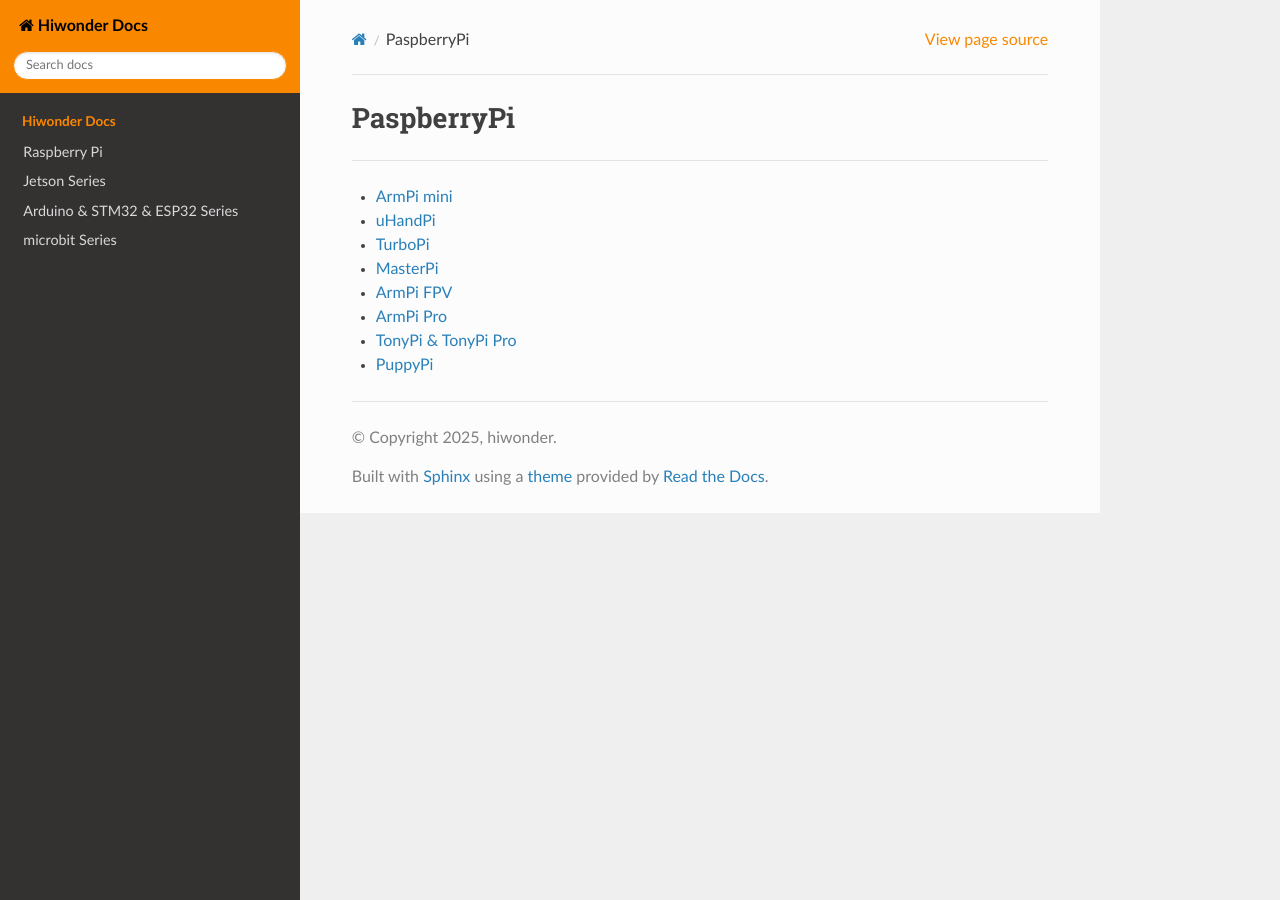
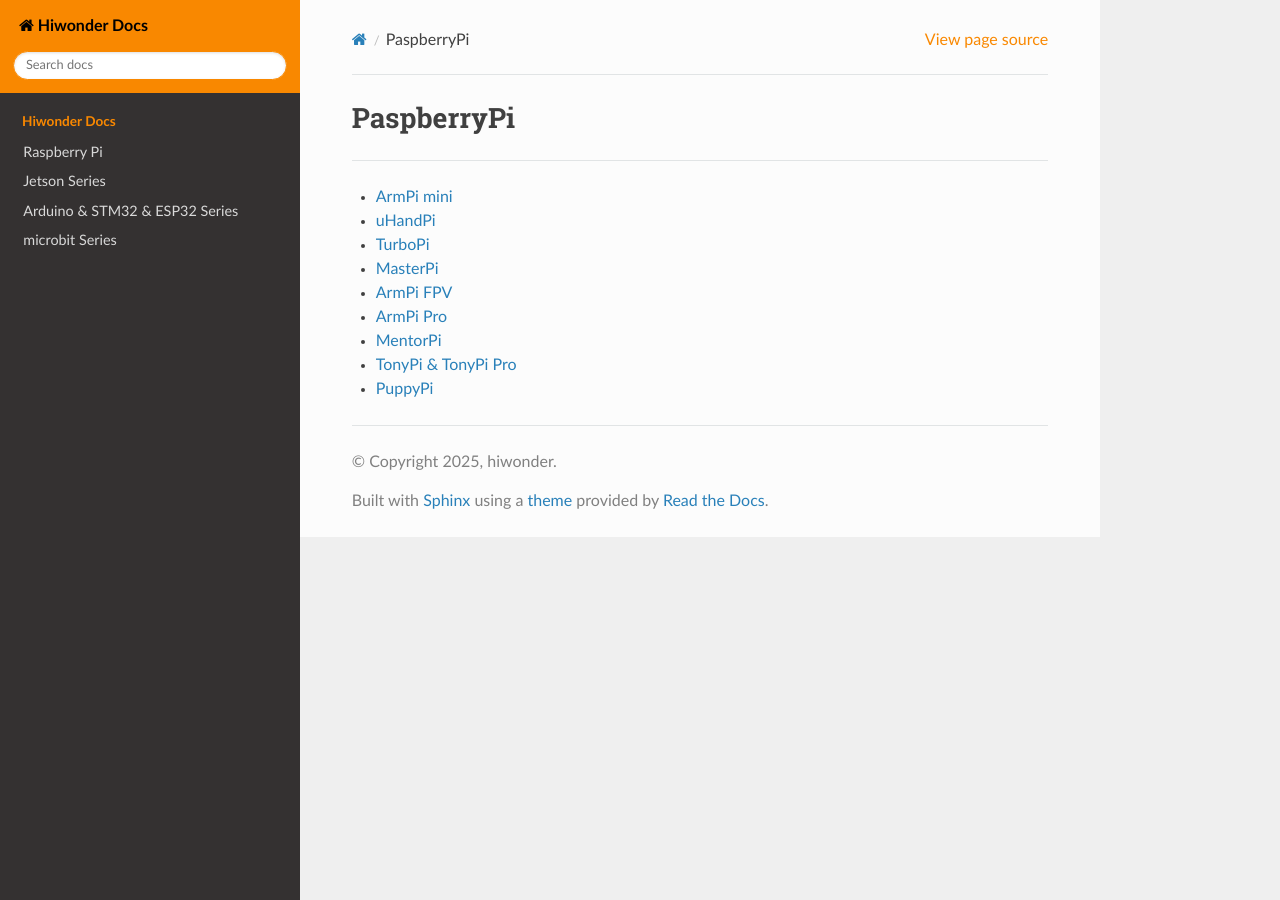
Before and after one commit to Hiwonder-docs/Hiwonder-docs, a Sphinx documentation site: the page built from source/raspberrypi/index.md, in a window 1280 px wide. Built offline with Sphinx 7.4.7 and the Read the Docs theme 3.1.0, drawn with Linux system fonts in a browser that asks for light colours.

Commit message:
add MentorPi 2025

```diff
--- a/source/raspberrypi/index.md
+++ b/source/raspberrypi/index.md
@@ -3,9 +3,10 @@
 
 * [ArmPi mini](https://docs.hiwonder.com/projects/ArmPi_mini/en/latest/)
 * [uHandPi](https://docs.hiwonder.com/projects/uHandPi/en/latest/)
-* [TurboPi](https://docs.hiwonder.com/projects/TurboPi/en/latest/)
+* [TurboPi](https://docs.hiwonder.com/projects/TurboPi/en/advanced/)
 * [MasterPi](https://docs.hiwonder.com/projects/MasterPi/en/latest/)
 * [ArmPi FPV](https://docs.hiwonder.com/projects/ArmPi_FPV/en/latest/)
 * [ArmPi Pro](https://docs.hiwonder.com/projects/ArmPi_Pro/en/latest/)
+* [MentorPi](https://docs.hiwonder.com/projects/MentorPi/en/latest/)
 * [TonyPi & TonyPi Pro](https://docs.hiwonder.com/projects/TonyPi_Pro/en/latest/)
 * [PuppyPi](https://docs.hiwonder.com/projects/PuppyPi/en/latest/)
```
